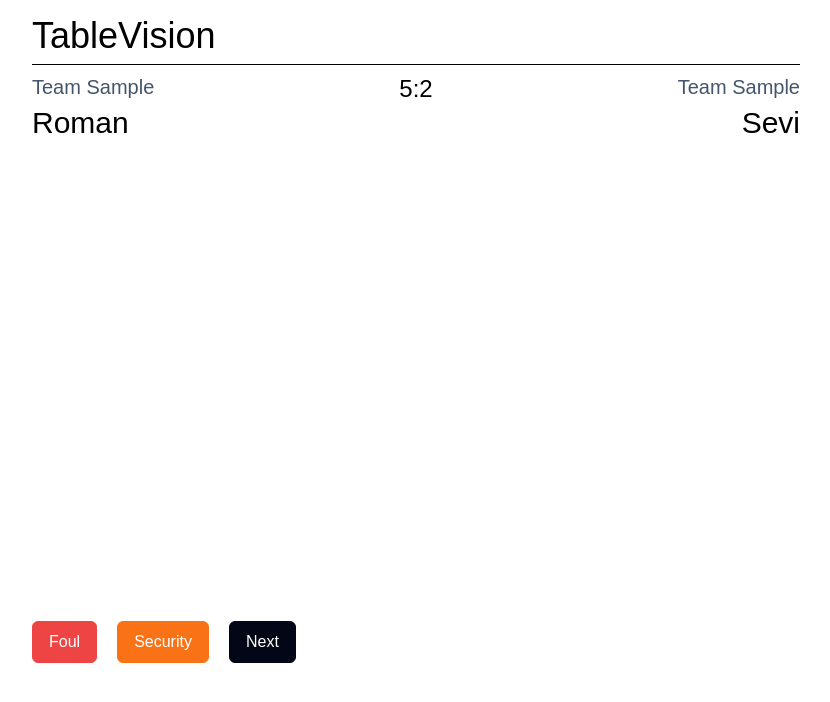
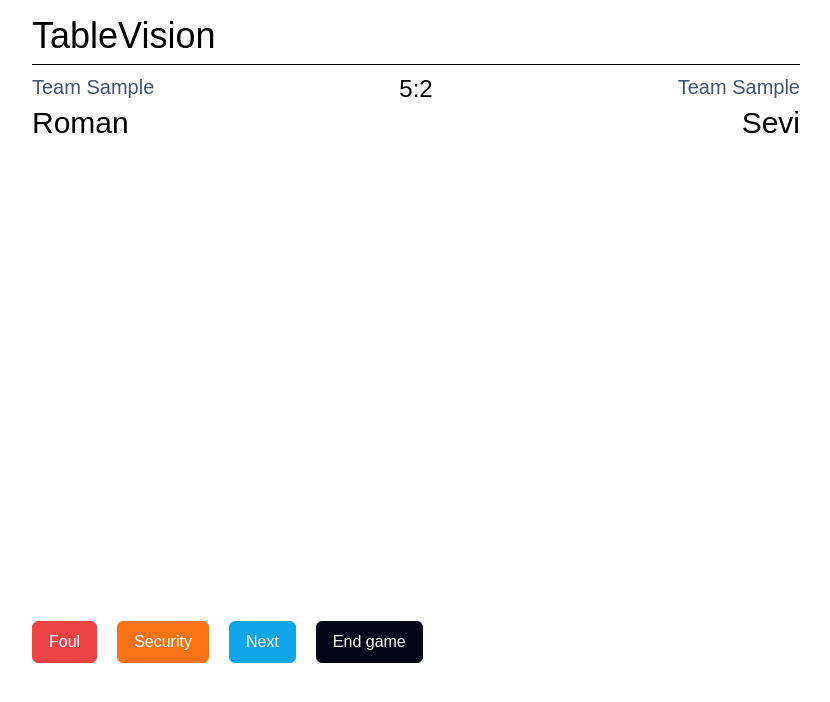
Before and after one commit to Orangensaft-Studios/TableVision, a Vue app in the folder frontend/: page /games/new in a window 1280 px wide. Both pictures are taken after typing "Sample", "Sample", "Sample", "Sample" into the empty fields and a click on the button "Start game". Shown: the top 702 px of the page, without its empty margins (224-1054 px from the left). Built offline with nearby package versions, Linux system fonts and the light colour scheme; a web font is replaced by a local one.

Commit message:
Added end game button

```diff
--- a/frontend/src/views/Game.vue
+++ b/frontend/src/views/Game.vue
@@ -47,7 +47,9 @@ console.log(gameStore.currentGame);
         <div class="flex gap-x-5 gap-y-2 w-full flex-wrap mb-3">
             <Button label="Foul" severity="danger" />
             <Button label="Security" severity="warning" />
-            <Button label="Next" severity="contrast" />
+            <Button label="Next" severity="info" />
+            <Button label="End game" severity="contrast" class="self-end" />
+
 
         </div>
 
```
